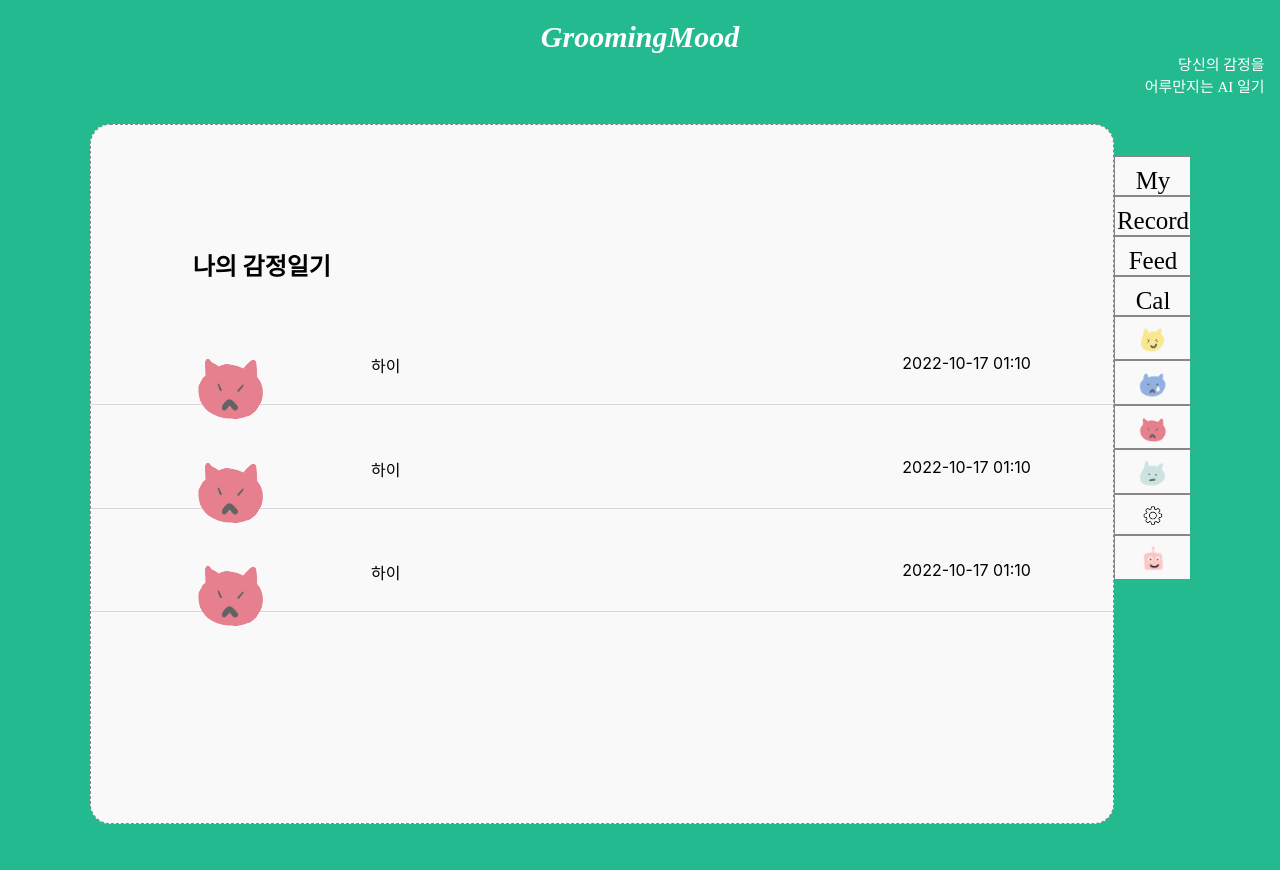
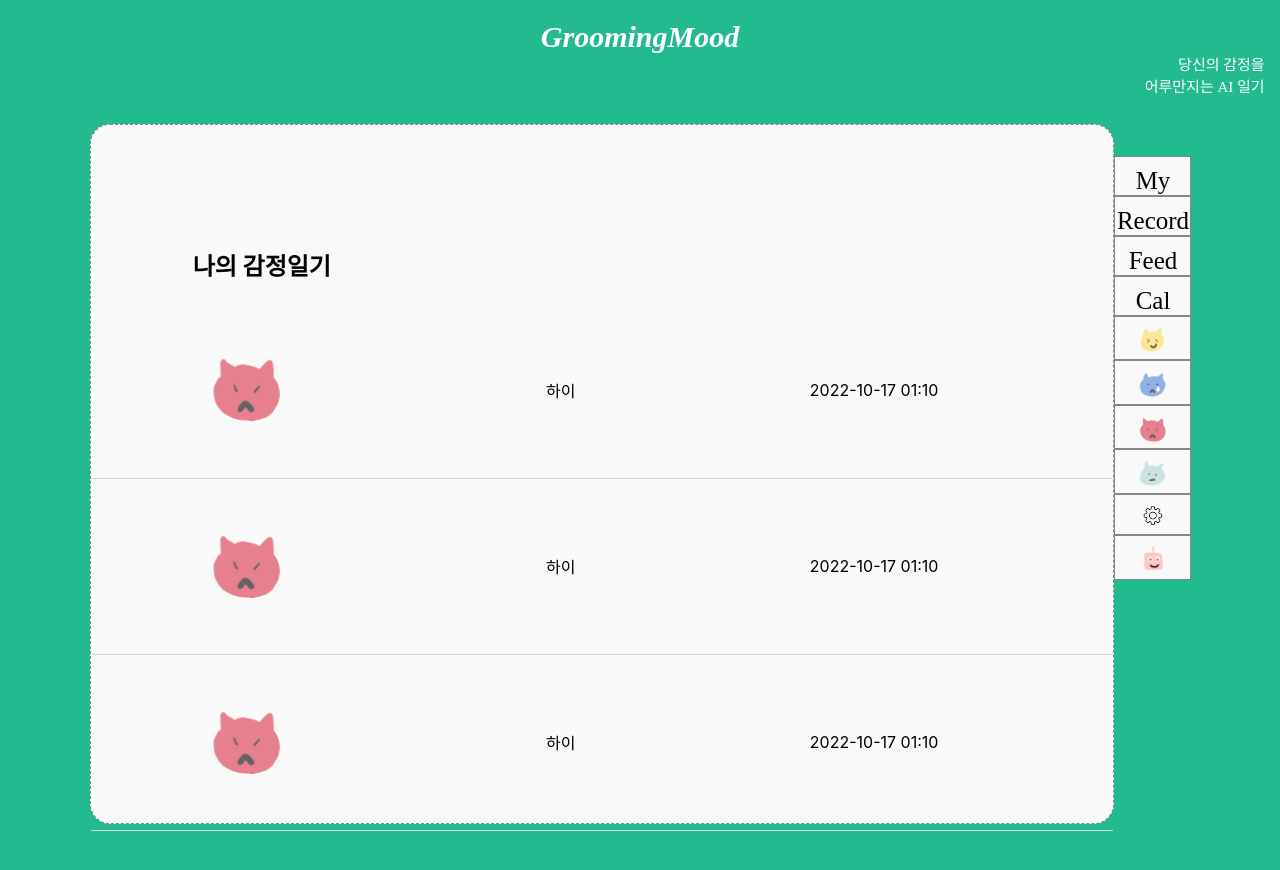
Before and after one commit to Grooming-Mood/front, a React (Create React App) app: page /feed in a window 1280 px wide. Shown: the top 870 px of the page. Built offline with nearby package versions, Linux system fonts and the light colour scheme; a web font is replaced by a local one.

Commit message:
Feat: 감정 일기 CSS 전체 수정
-

```diff
--- a/src/App.css
+++ b/src/App.css
@@ -295,19 +295,25 @@ button{
     border-bottom: 1px solid #D7D7D7;
     padding: 5% 0%;
 
+    display: flex;
+    flex-direction: row;
+    justify-content: center;
+    align-items: center;
 }
 
 .data-image {
     flex: 1;
     float: left;
     flex-direction: column;
-    padding: 0% 10%;
+    padding: 0%;
+
 }
 
 .data-content {
     flex: 1;
     float: left;
     flex-direction: column;
+
 }
 
 .data-date {
--- a/src/utils/function.jsx
+++ b/src/utils/function.jsx
@@ -2,22 +2,26 @@ import HAPPY from "../assets/image/splash/happy-icon.png";
 import ANGRY from "../assets/image/splash/angry-icon.png";
 import SAD from "../assets/image/splash/normal-icon.png";
 import NORMAL from "../assets/image/splash/sad-icon.png";
+import styled from 'styled-components';
 
+const IMG = styled.img`
+  width: 25%;
+`;
 
 export default function convertImage(feeling) {
 
     switch (feeling) {
         case 'HAPPY':
-            return <img src={ HAPPY } alt="happy"/>;
+            return <IMG src={ HAPPY } alt="happy"/>;
 
         case 'ANGRY':
-            return <img src={ ANGRY } alt="angry"/>;
+            return <IMG src={ ANGRY } alt="angry"/>;
 
         case 'NORMAL':
-            return <img src={ NORMAL } alt="normal"/>;
+            return <IMG src={ NORMAL } alt="normal"/>;
 
         case 'SAD':
-            return <img src={ SAD } alt="sad"/>;
+            return <IMG src={ SAD } alt="sad"/>;
 
         default:
             return;
```
